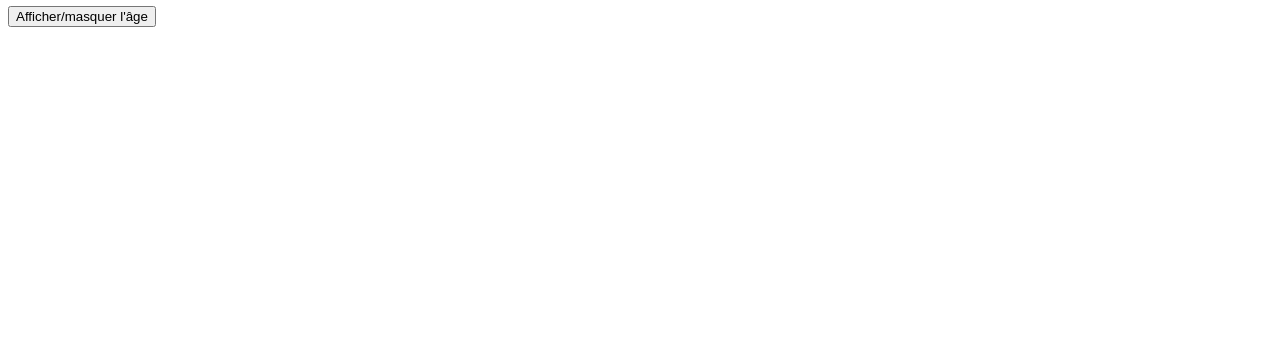
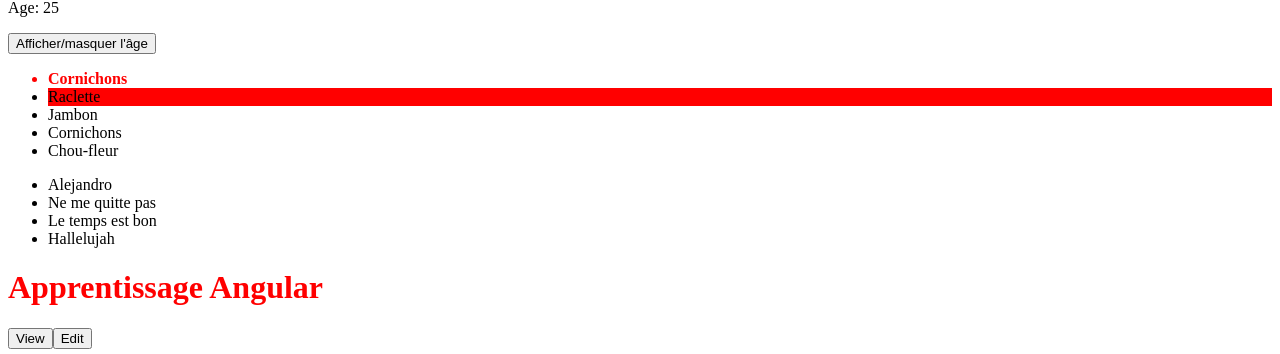
Before and after one commit to CelieRussier/angular-binding, an Angular app: page / in a window 1280 px wide. Shown: the part 503-857 px from the top of the page. Before the commit the page ends 800 px from the top, so only its background shows below. Built offline with nearby package versions, Linux system fonts and the light colour scheme.

Commit message:
quetes les directives

```diff
--- a/src/app/app.component.css
+++ b/src/app/app.component.css
@@ -0,0 +1,4 @@
+.vital {
+    color: red;
+    font-weight: bold;
+}
--- a/src/app/app.component.html
+++ b/src/app/app.component.html
@@ -1,3 +1,29 @@
 <div>
+  Bienvenue dans {{title}}
     <app-user-profile></app-user-profile>
 </div>
+<ul>
+  <li [ngClass]="{'vital': isThisIngredientVital}">Cornichons</li>
+  <li [ngStyle]="{backgroundColor:isThisIngredientVital ? 'red' : 'yellow'}">Raclette</li>
+  <li>Jambon</li>
+  <li>Cornichons</li>
+  <li>Chou-fleur</li>
+</ul>
+
+<ul *ngIf="isGuestListDisplayed">
+  <li>Brenda</li>
+  <li>Dylan</li>
+  <li>Michel Drucker</li>
+  <li>Marc Aurèle</li>
+  <li>Julie</li>
+</ul>
+
+<ul>
+  <li *ngFor="let song of songList">
+      {{song}}
+  </li>
+</ul>
+
+<h1 [ngStyle]="{color:isAdmin ? 'red' : 'black'}">{{newTitle}}</h1>
+<button >View</button>
+<button *ngIf="isAdmin">Edit</button>
--- a/src/app/app.component.ts
+++ b/src/app/app.component.ts
@@ -6,5 +6,16 @@
   styleUrls: ['./app.component.css']
 })
 export class AppComponent {
-  title = 'myFirstApp';
+
+  title: string = 'Raclette party 🧀';
+
+  isThisIngredientVital: boolean = true;
+
+  isGuestListDisplayed: boolean = false;
+
+  songList: string[] = ["Alejandro", "Ne me quitte pas", "Le temps est bon", 'Hallelujah'];
+
+  newTitle: string = "Apprentissage Angular"
+
+  isAdmin: boolean = true;
 }
```
